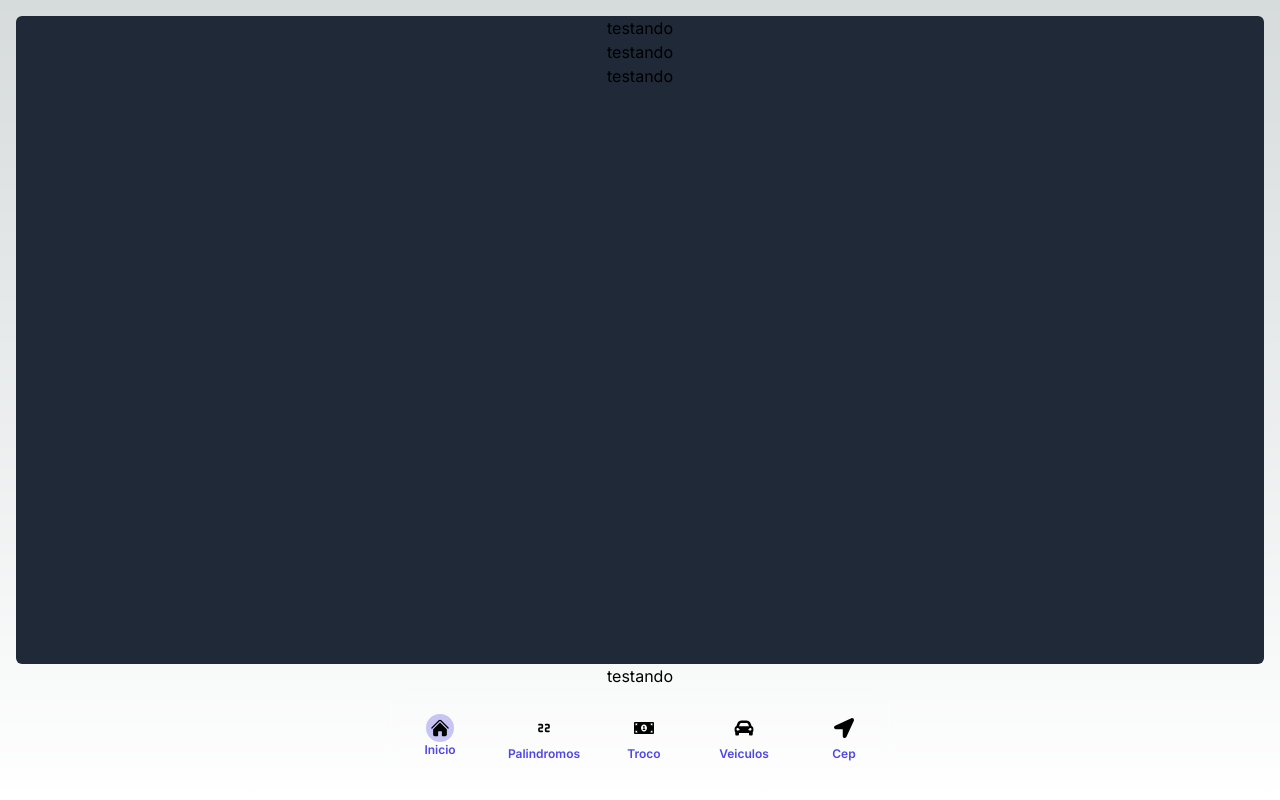
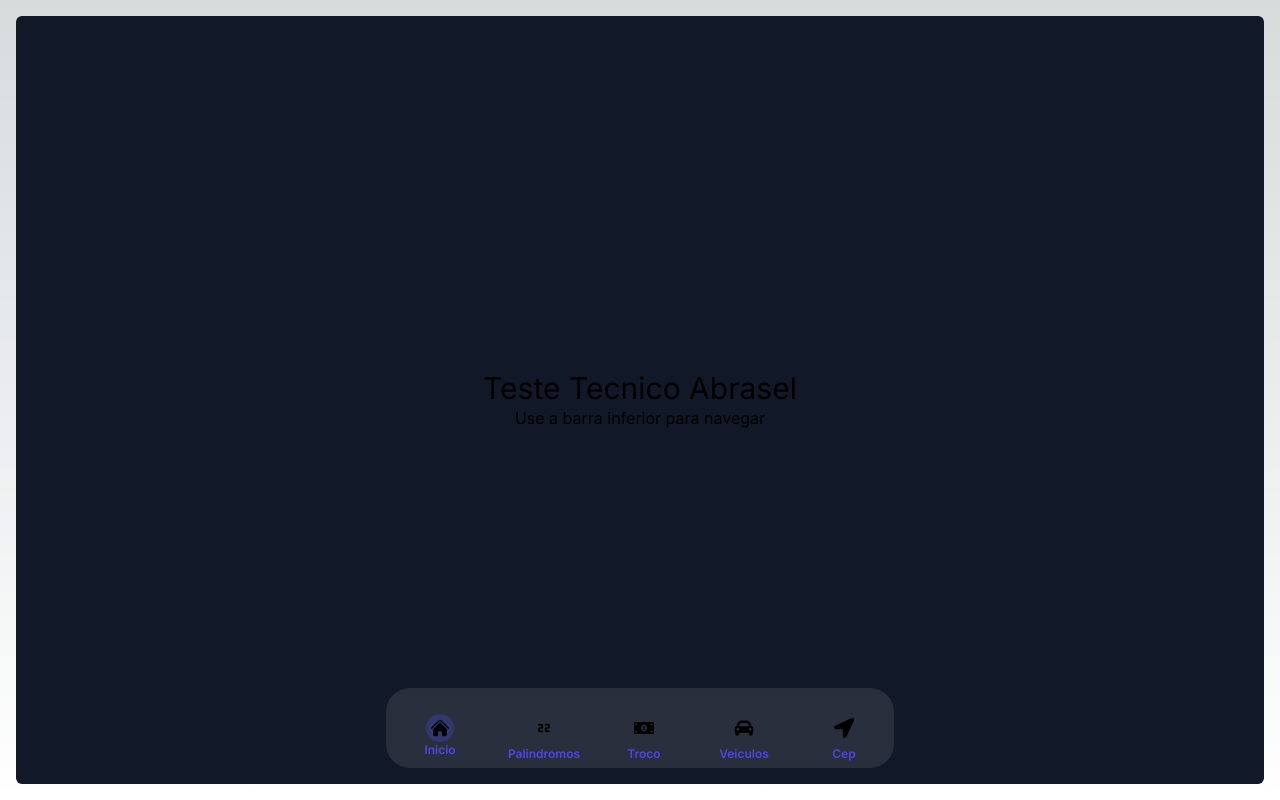
Before and after one commit to marcelloNazar/testeabrasel, a Next.js app: page / in a window 1280 px wide. Built offline with nearby package versions, Linux system fonts and the light colour scheme.

Commit message:
updating

```diff
--- a/src/app/cep/page.tsx
+++ b/src/app/cep/page.tsx
@@ -88,7 +88,6 @@ export default function Page() {
         }
     };
     return (
-        <main className="flex flex-col h-full w-full min-h-screen items-center justify-start p-4">
         <div className="flex flex-col h-full w-full max-w-7xl items-center justify-start p-2 px-4 bg-gray-900 rounded-md">
             <form onSubmit={handleSubmit(submitForm)} className="flex flex-col items-center justify-start gap-2 pt-2">
                 <Input
@@ -161,6 +160,5 @@ export default function Page() {
                 ))}
             </div> : <></>}
         </div>
-        </main>
     );
 }
--- a/src/app/layout.tsx
+++ b/src/app/layout.tsx
@@ -20,7 +20,7 @@ export default function RootLayout({
       <body className={inter.className}>
         <div className="h-screen w-screen">
           <Nav />
-          {children}
+          <main className="flex flex-col h-full w-full min-h-screen items-center justify-start p-4 overflow-auto">{children}</main>
         </div>
       </body>
     </html>
--- a/src/app/page.tsx
+++ b/src/app/page.tsx
@@ -2,9 +2,9 @@
 
 export default function Home() {
   return (
-    <main className="flex flex-col h-full w-full min-h-screen items-center justify-start p-4 pb-28">
-      <div className="flex flex-col h-full w-full items-center justify-start bg-gray-800 rounded-md">testando <div>testando</div><div>testando</div></div>
-      <div>testando</div>
-    </main>
+    <div className="flex flex-col h-full w-full max-w-7xl items-center justify-center bg-gray-900 rounded-md">
+      <h1 className="text-3xl">Teste Tecnico Abrasel</h1>
+      <h2>Use a barra inferior para navegar</h2>
+    </div>
   );
 }
--- a/src/app/palindromos/page.tsx
+++ b/src/app/palindromos/page.tsx
@@ -69,7 +69,6 @@ export default function Page() {
     };
 
     return (
-        <main className="flex flex-col h-full w-full min-h-screen items-center justify-start p-4">
         <div className="flex flex-col h-full w-full max-w-7xl items-center p-2 pb-24 gap-2 justify-start bg-gray-900 rounded-md">
             <form onSubmit={handleSubmit(submitForm)} className="flex flex-col items-center justify-start gap-2 pt-2">
                 <Input
@@ -95,6 +94,5 @@ export default function Page() {
                 ))}
             </div>
         </div>
-        </main>
     );
 }
--- a/src/app/troco/page.tsx
+++ b/src/app/troco/page.tsx
@@ -77,7 +77,6 @@ export default function Page() {
     };
 
     return (
-        <main className="flex flex-col h-full w-full min-h-screen items-center justify-start p-4">
         <div className="flex flex-col h-full w-full max-w-7xl items-center justify-start p-2 gap-2 bg-gray-900 rounded-md">
             <form onSubmit={handleSubmit(submitForm)} className="flex flex-col w-96 items-center justify-start gap-2 pt-2">
                 <Input
@@ -105,6 +104,5 @@ export default function Page() {
                 <div className="flex w-full justify-between"><p>Notas de 100:</p> {troco.notas100 ? troco.notas100 : "-"}</div>
             </div> : <></>}
         </div>
-        </main>
     );
 }
--- a/src/app/veiculos/page.tsx
+++ b/src/app/veiculos/page.tsx
@@ -3,6 +3,8 @@
 import { Carro, Moto } from "@/models/Veiculo";
 import { useState } from "react";
 
+//utilizar hook form para observar a entrada e saida de dados para saber se é carro ou moto ou utilizar dois formularios diferentes
+//descobrir como salvar em json para não precisar de banco de dados
 export default function Page() {
 
     const [modelo, setModelo] = useState('');
@@ -22,8 +24,7 @@ export default function Page() {
     };
 
     return (
-        <main className="flex flex-col h-full w-full min-h-screen items-center justify-start p-4">
-            <div className="flex flex-col h-full w-full items-center justify-start bg-gray-900 rounded-md">
+        <div className="flex flex-col h-full w-full max-w-7xl items-center justify-start bg-gray-900 rounded-md">
             <form className="flex flex-col" onSubmit={handleSubmit}>
                 <label>
                     Modelo:
@@ -48,6 +49,5 @@ export default function Page() {
                 <button type="submit">Salvar</button>
             </form>
         </div>
-        </main>
     );
 }
```
Lines whose indentation alone changed are shown as unchanged.
